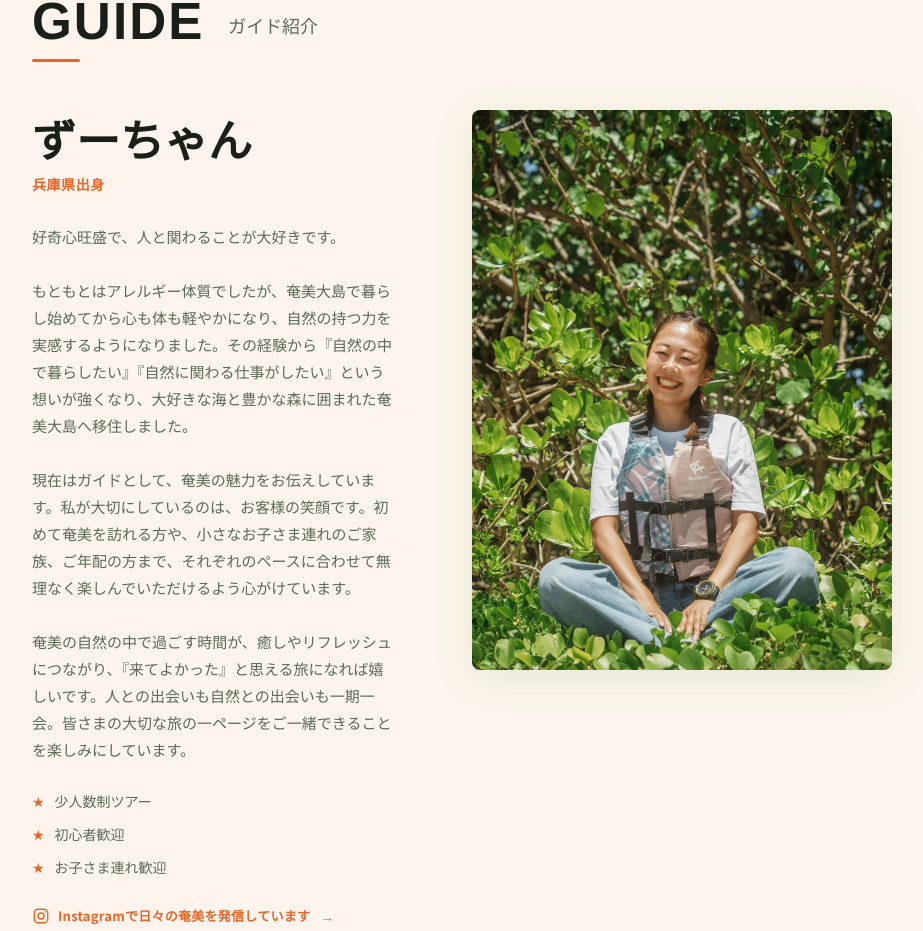
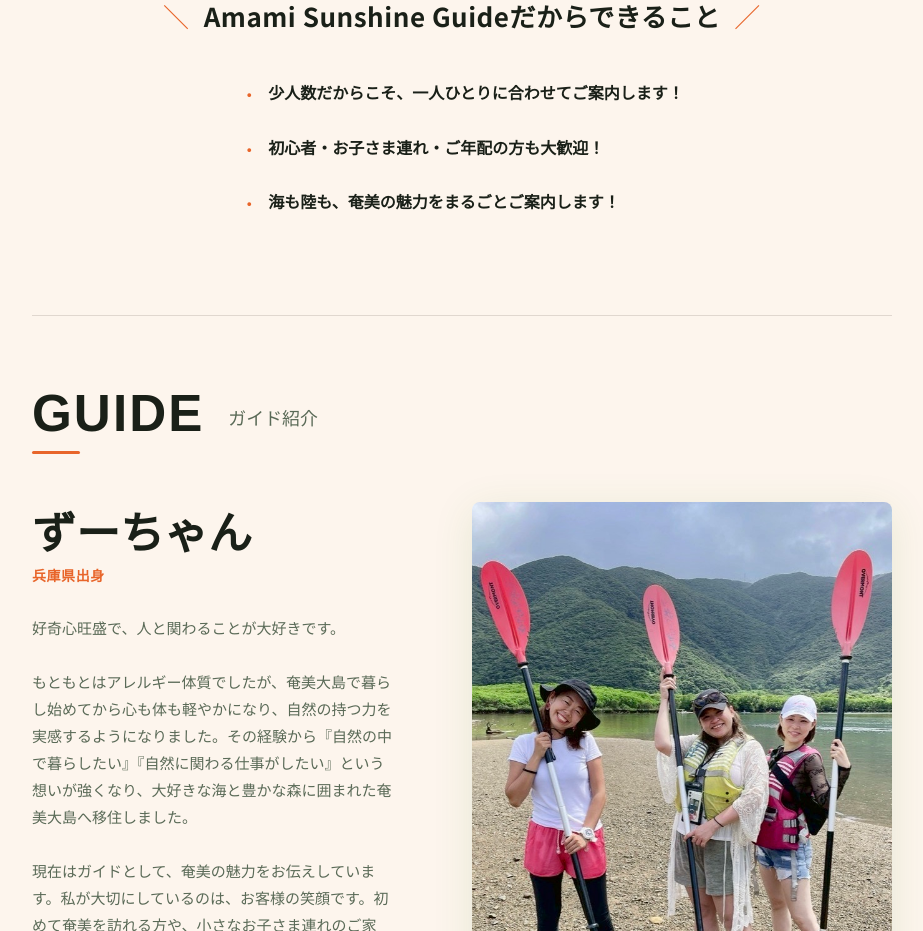
Before and after one commit to ikucha-portfolio/amami-guide-redesign, a React (Vite) app: page / in a window 1280 px wide. Shown: the part 1869-2800 px from the top of the page, without its empty margins (178-1101 px from the left). Built offline with nearby package versions, Linux system fonts and the light colour scheme.

Commit message:
feat: ガイド紹介セクションを整理 - Amami Sunshine Guideだからできることを追加 - 箇条書きを中央寄せに調整 - 見出しの装飾とInstagramリンクを調整

```diff
--- a/src/components/Guide.jsx
+++ b/src/components/Guide.jsx
@@ -2,10 +2,7 @@ import { useEffect, useState } from "react";
 import { GUIDE, COLORS } from "../siteData";
 import { ImageWithFallback } from "./ImageWithFallback";
 import SectionHeader from "./common/SectionHeader";
-import {
-  SECTION,
-  CONTAINER,
-} from "../styles/designSystem";
+import { SECTION, CONTAINER } from "../styles/designSystem";
 
 const C = COLORS;
 
@@ -15,16 +12,15 @@ export default function Guide() {
   useEffect(() => {
     const mediaQuery = window.matchMedia("(max-width: 768px)");
 
-    const handleResize = () => {
+    const handleChange = () => {
       setIsMobile(mediaQuery.matches);
     };
 
-    handleResize();
-
-    mediaQuery.addEventListener("change", handleResize);
+    handleChange();
+    mediaQuery.addEventListener("change", handleChange);
 
     return () => {
-      mediaQuery.removeEventListener("change", handleResize);
+      mediaQuery.removeEventListener("change", handleChange);
     };
   }, []);
 
@@ -36,14 +32,116 @@ export default function Guide() {
         background: "#FDF5ED",
       }}
     >
+      <div style={CONTAINER}>
+        {/* ========================================
+            Amami Sunshine Guideだからできること
+        ======================================== */}
+
         <div
           style={{
-          ...CONTAINER,
+            marginBottom: isMobile ? "72px" : "96px",
           }}
         >
-        {/* ================================
-            Section Header
-        ================================= */}
+          {/* Heading */}
+
+          <h2
+            style={{
+              display: "flex",
+              alignItems: "center",
+              justifyContent: "center",
+              gap: isMobile ? "10px" : "14px",
+              margin: "0 0 44px",
+              fontSize: isMobile ? "20px" : "26px",
+              fontWeight: 700,
+              lineHeight: 1.5,
+              color: C.text,
+              textAlign: "center",
+              letterSpacing: "0.02em",
+            }}
+          >
+            <span
+              aria-hidden="true"
+              style={{
+                color: C.orange,
+                fontWeight: 400,
+              }}
+            >
+              ＼
+            </span>
+
+            <span>Amami Sunshine Guideだからできること</span>
+
+            <span
+              aria-hidden="true"
+              style={{
+                color: C.orange,
+                fontWeight: 400,
+              }}
+            >
+              ／
+            </span>
+          </h2>
+
+          {/* Reasons */}
+
+          <div
+            style={{
+              width: isMobile ? "100%" : "fit-content",
+              maxWidth: "100%",
+              margin: "0 auto",
+              display: "flex",
+              flexDirection: "column",
+              gap: isMobile ? "22px" : "24px",
+            }}
+          >
+            {GUIDE.certifications.map((reason) => (
+              <div
+                key={reason}
+                style={{
+                  display: "flex",
+                  alignItems: "flex-start",
+                  gap: "10px",
+                }}
+              >
+                <span
+                  aria-hidden="true"
+                  style={{
+                    flexShrink: 0,
+                    color: C.orange,
+                    fontSize: "18px",
+                    lineHeight: 1.7,
+                  }}
+                >
+                  ・
+                </span>
+
+                <p
+                  style={{
+                    margin: 0,
+                    fontSize: isMobile ? "14px" : "16px",
+                    fontWeight: 700,
+                    lineHeight: 1.7,
+                    color: C.text,
+                  }}
+                >
+                  {reason}
+                </p>
+              </div>
+            ))}
+          </div>
+        </div>
+
+        {/* ========================================
+            Guide Profile
+        ======================================== */}
+
+        <div
+          style={{
+            paddingTop: isMobile ? "56px" : "72px",
+            borderTop: "1px solid rgba(62, 45, 33, 0.15)",
+          }}
+        >
+          {/* Section Header */}
 
           <SectionHeader
             title="GUIDE"
@@ -51,23 +149,17 @@ export default function Guide() {
             accentColor={C.orange}
           />
 
-        {/* ================================
-            Guide Content
-        ================================= */}
+          {/* Profile */}
 
           <div
             style={{
               display: "grid",
-            gridTemplateColumns: isMobile
-              ? "1fr"
-              : "1fr 420px",
+              gridTemplateColumns: isMobile ? "1fr" : "1fr 420px",
               gap: isMobile ? "36px" : "80px",
               alignItems: "start",
             }}
           >
-          {/* ================================
-              Profile
-          ================================= */}
+            {/* Profile Text */}
 
             <div
               style={{
@@ -76,15 +168,14 @@ export default function Guide() {
             >
               <h3
                 style={{
+                  margin: "0 0 4px",
                   fontFamily: "'Noto Sans JP', sans-serif",
                   fontSize: isMobile
                     ? "30px"
                     : "clamp(28px, 3.5vw, 44px)",
                   fontWeight: 700,
+                  lineHeight: 1.3,
                   color: C.text,
-                margin: 0,
-                marginBottom: "4px",
-                lineHeight: 1.3,
                 }}
               >
                 {GUIDE.name}
@@ -92,12 +183,12 @@ export default function Guide() {
 
               <p
                 style={{
+                  margin: "6px 0 28px",
                   fontSize: isMobile ? "13px" : "14px",
+                  fontWeight: 700,
+                  lineHeight: 1.5,
+                  letterSpacing: "0.04em",
                   color: C.orange,
-                fontWeight: 700,
-                marginTop: "6px",
-                marginBottom: isMobile ? "24px" : "28px",
-                letterSpacing: "0.04em",
                 }}
               >
                 {GUIDE.experience}
@@ -105,66 +196,57 @@ export default function Guide() {
 
               <p
                 style={{
+                  margin: 0,
                   fontSize: isMobile ? "14px" : "15px",
+                  lineHeight: 1.8,
                   color: C.textLight,
-                lineHeight: 1.8,
-                margin: 0,
-                marginBottom: isMobile ? "28px" : "28px",
                   whiteSpace: "pre-line",
                 }}
               >
                 {GUIDE.message}
               </p>
+            </div>
 
-            {/* ================================
-                Features
-            ================================= */}
+            {/* Guide Photo */}
+
+            <div
+              style={{
+                order: isMobile ? 0 : 1,
+                width: "100%",
+                maxWidth: isMobile ? "100%" : "420px",
+                margin: isMobile ? "0 auto" : 0,
+                aspectRatio: "3 / 4",
+                overflow: "hidden",
+                borderRadius: "8px",
+                boxShadow: "0 8px 40px rgba(62, 140, 42, 0.12)",
+              }}
+            >
+              <ImageWithFallback
+                src={GUIDE.image}
+                alt="ずーちゃん｜Amami Sunshine Guide"
+                style={{
+                  width: "100%",
+                  height: "100%",
+                  objectFit: "cover",
+                  objectPosition: "center top",
+                }}
+              />
+            </div>
+          </div>
+
+          {/* ========================================
+              Instagram
+          ======================================== */}
 
           <div
             style={{
               display: "flex",
-                flexDirection: "column",
-                gap: "12px",
-                marginBottom: "28px",
+              justifyContent: "flex-start",
+              marginTop: isMobile ? "48px" : "64px",
+              paddingTop: isMobile ? "28px" : "32px",
+              borderTop: "1px solid rgba(62, 45, 33, 0.15)",
             }}
           >
-              {GUIDE.certifications.map((cert) => (
-                <div
-                  key={cert}
-                  style={{
-                    display: "flex",
-                    alignItems: "center",
-                    gap: "10px",
-                  }}
-                >
-                  <span
-                    style={{
-                      color: C.orange,
-                      fontSize: "14px",
-                      lineHeight: 1,
-                      flexShrink: 0,
-                    }}
-                  >
-                    ★
-                  </span>
-
-                  <span
-                    style={{
-                      fontSize: isMobile ? "13px" : "14px",
-                      color: C.textLight,
-                      lineHeight: 1.5,
-                    }}
-                  >
-                    {cert}
-                  </span>
-                </div>
-              ))}
-            </div>
-
-            {/* ================================
-                Instagram
-            ================================= */}
-
             <a
               href="https://www.instagram.com/seasummer630/"
               target="_blank"
@@ -176,16 +258,16 @@ export default function Guide() {
                 gap: "8px",
                 color: C.orange,
                 textDecoration: "none",
-                fontSize: isMobile ? "12px" : "13px",
+                fontSize: isMobile ? "13px" : "14px",
                 fontWeight: 600,
                 letterSpacing: "0.02em",
                 transition: "opacity 0.2s ease",
               }}
-              onMouseEnter={(e) => {
-                e.currentTarget.style.opacity = "0.7";
+              onMouseEnter={(event) => {
+                event.currentTarget.style.opacity = "0.7";
               }}
-              onMouseLeave={(e) => {
-                e.currentTarget.style.opacity = "1";
+              onMouseLeave={(event) => {
+                event.currentTarget.style.opacity = "1";
               }}
             >
               {/* Instagram Icon */}
@@ -224,49 +306,19 @@ export default function Guide() {
                 />
               </svg>
 
-              <span>
-                Instagramで日々の奄美を発信しています
-              </span>
+              <span>Instagramで日々の奄美を見る</span>
 
               <span
+                aria-hidden="true"
                 style={{
+                  marginLeft: "2px",
                   fontSize: "14px",
-                  marginLeft: "2px",
                 }}
               >
                 →
               </span>
             </a>
           </div>
-
-          {/* ================================
-              Guide Photo
-          ================================= */}
-
-          <div
-            style={{
-              order: isMobile ? 0 : 1,
-              width: "100%",
-              maxWidth: isMobile ? "100%" : "420px",
-              margin: isMobile ? "0 auto" : 0,
-              borderRadius: "8px",
-              overflow: "hidden",
-              aspectRatio: "3 / 4",
-              boxShadow:
-                "0 8px 40px rgba(62, 140, 42, 0.12)",
-            }}
-          >
-            <ImageWithFallback
-              src="/images/guide1.jpeg"
-              alt="ガイド紹介"
-              style={{
-                width: "100%",
-                height: "100%",
-                objectFit: "cover",
-                objectPosition: "center top",
-              }}
-            />
-          </div>
         </div>
       </div>
     </section>
--- a/src/siteData.js
+++ b/src/siteData.js
@@ -373,9 +373,9 @@ export const GUIDE = {
     "好奇心旺盛で、人と関わることが大好きです。\n\nもともとはアレルギー体質でしたが、奄美大島で暮らし始めてから心も体も軽やかになり、自然の持つ力を実感するようになりました。その経験から『自然の中で暮らしたい』『自然に関わる仕事がしたい』という想いが強くなり、大好きな海と豊かな森に囲まれた奄美大島へ移住しました。\n\n現在はガイドとして、奄美の魅力をお伝えしています。私が大切にしているのは、お客様の笑顔です。初めて奄美を訪れる方や、小さなお子さま連れのご家族、ご年配の方まで、それぞれのペースに合わせて無理なく楽しんでいただけるよう心がけています。\n\n奄美の自然の中で過ごす時間が、癒しやリフレッシュにつながり、『来てよかった』と思える旅になれば嬉しいです。人との出会いも自然との出会いも一期一会。皆さまの大切な旅の一ページをご一緒できることを楽しみにしています。",
 
   certifications: [
-    "少人数制ツアー",
-    "初心者歓迎",
-    "お子さま連れ歓迎",
+    "少人数だからこそ、一人ひとりに合わせてご案内します！",
+    "初心者・お子さま連れ・ご年配の方も大歓迎！",
+    "海も陸も、奄美の魅力をまるごとご案内します！"
   ],
 
   image: "/images/guide.jpeg",
```
Lines whose indentation alone changed are shown as unchanged.
